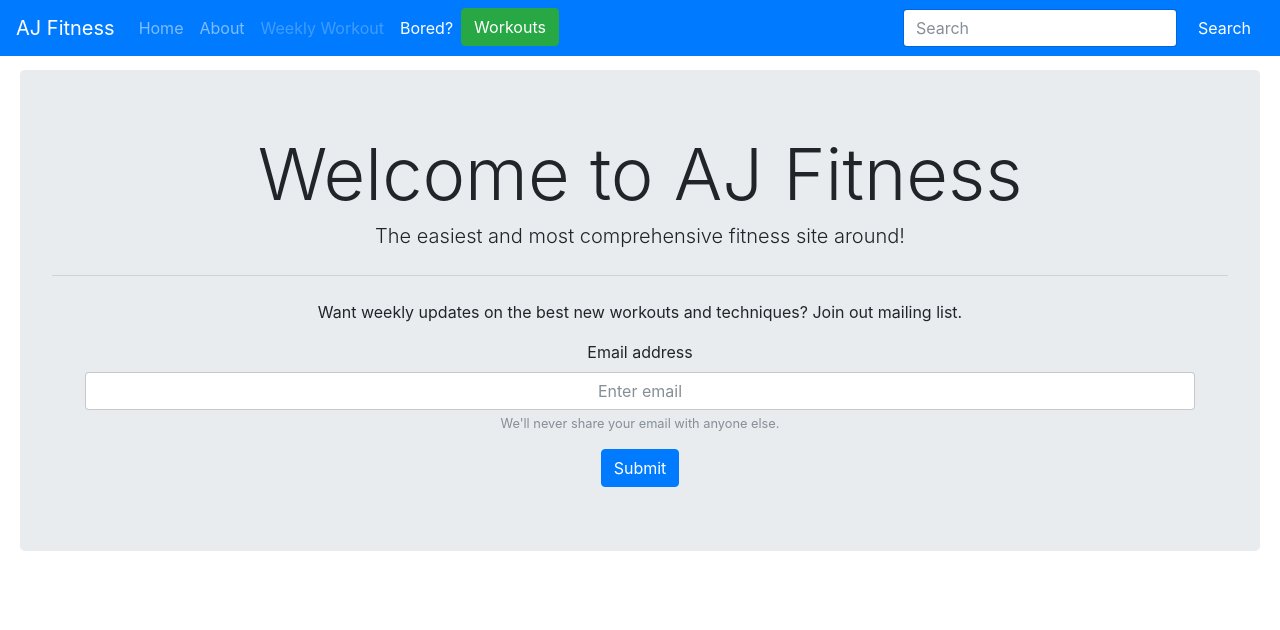
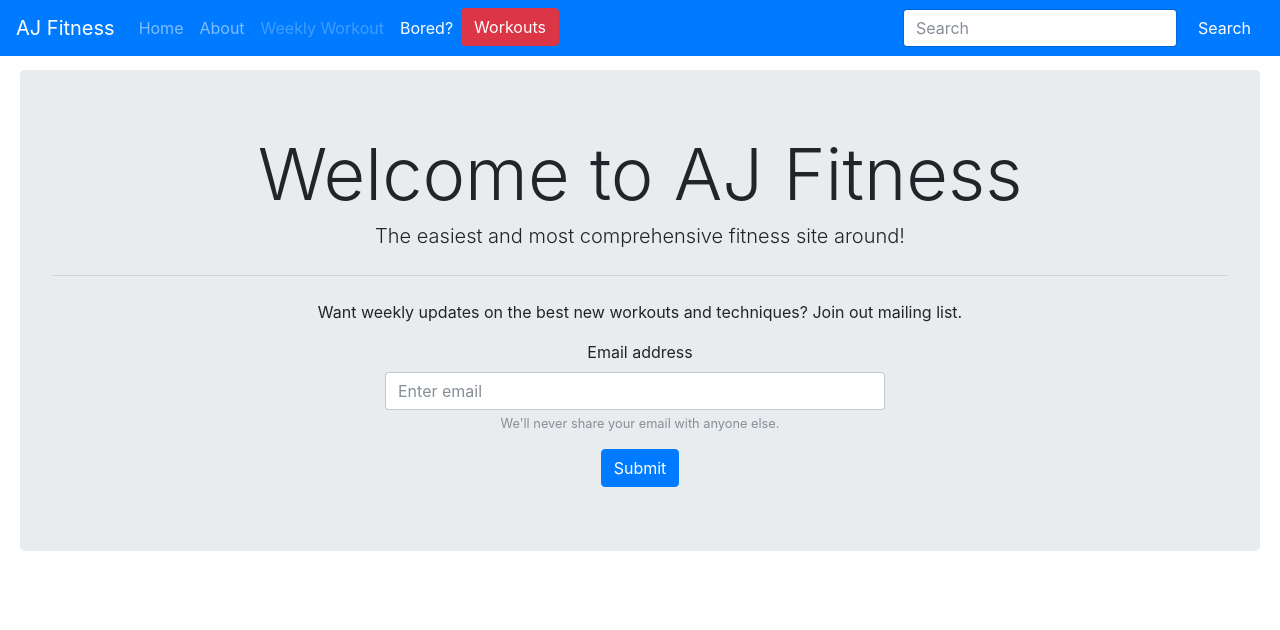
Before and after one commit to AndyJohnson131/DIDProject, a plain HTML site: page index.html in a window 1280 px wide. Shown: the top 630 px of the page. Drawn offline with nearby package versions, Linux system fonts and the light colour scheme.

Commit message:
27/09/2017

```diff
--- a/css/myStyle.css
+++ b/css/myStyle.css
@@ -6,7 +6,8 @@
 
 #email{
 
-    text-align: center;
+    margin-left: 300px;
+    width: 500px;
 }
 
 .card-img-top{
--- a/index.html
+++ b/index.html
@@ -39,7 +39,7 @@
               </li>
 
                 <li class="nav-item">
-                <button class="btn btn-success" type="button"><span onclick="openNav()">Workouts</span></a>
+                <button class="btn btn-danger" type="button"><span onclick="openNav()">Workouts</span></a>
               </li>
 
             </ul>
```
Also changed, not shown: fonts/roboto/Roboto-Bold.woff (added), fonts/roboto/Roboto-Bold.woff2 (added), fonts/roboto/Roboto-Light.woff (added), fonts/roboto/Roboto-Light.woff2 (added), fonts/roboto/Roboto-Medium.woff (added), fonts/roboto/Roboto-Medium.woff2 (added), fonts/roboto/Roboto-Regular.woff (added), fonts/roboto/Roboto-Regular.woff2 (added), fonts/roboto/Roboto-Thin.woff (added), fonts/roboto/Roboto-Thin.woff2 (added).
